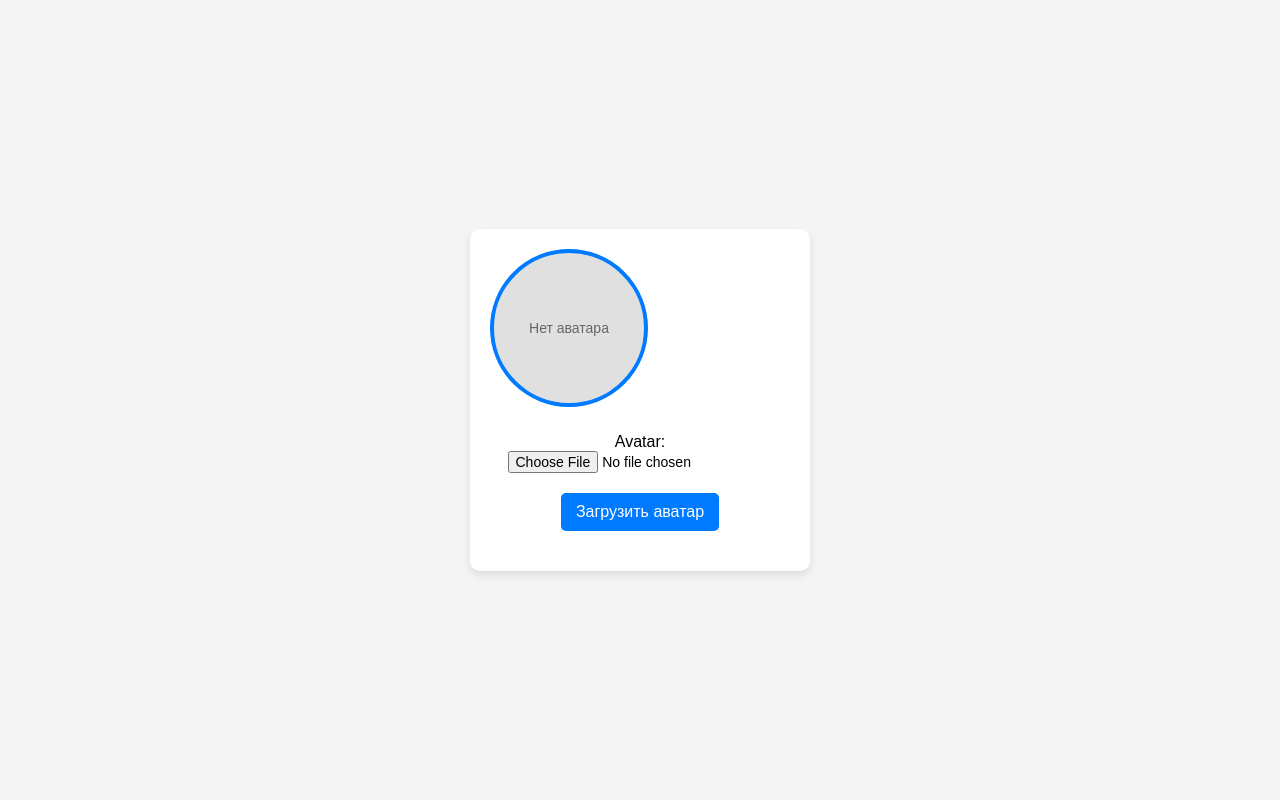
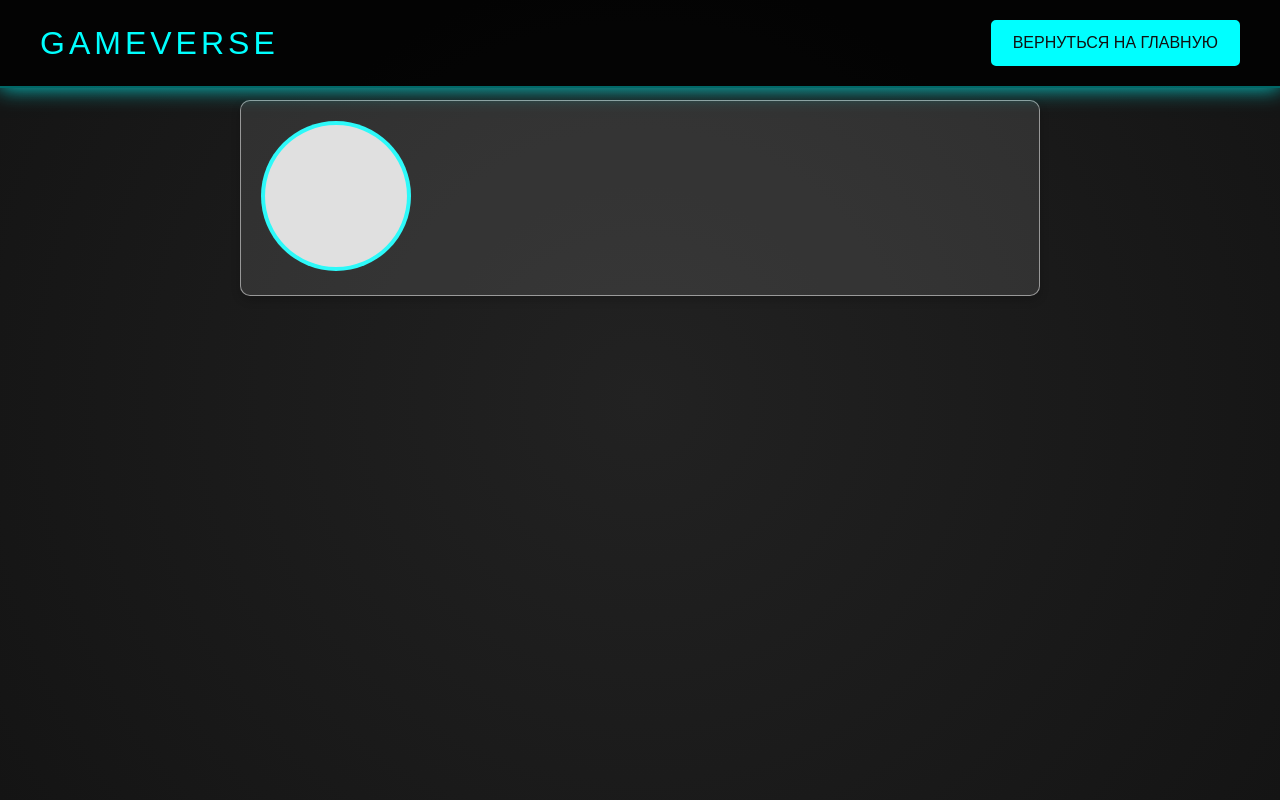
Before and after one commit to DimaGDD/MyTestSity, a Django app: page /profile_settings/ in a window 1280 px wide. Run offline with Django 5.2, Linux system fonts and the light colour scheme; the visitor is signed in with stand-in values (Sample User, id 1).

Commit message:
edit profile page
Add opportunity to change avatar

```diff
--- a/mysite/main_page/static/main_page/css/style.css
+++ b/mysite/main_page/static/main_page/css/style.css
@@ -24,17 +24,54 @@ header {
     border-bottom: 2px solid rgba(0, 255, 255, 0.4);
     z-index: 1100;
     position: fixed;
+/*    width: 98.9%;*/
     width: 100%;
     top: 0;
     left: 0;
 }
 
-/* Выпадающее меню */
+.profile-icon {
+    width: 50px;
+    height: 50px;
+    border-radius: 50%;
+    background-color: transparent;
+    display: flex;
+    justify-content: center;
+    align-items: center;
+    font-size: 20px;
+    cursor: pointer;
+    transition: opacity 0.3s;
+    overflow: hidden;
+    position: relative;
+}
+
+.avatar {
+    width: 100%;
+    height: 100%;
+    border-radius: 50%;
+    object-fit: cover;
+    pointer-events: none;
+    background-color: transparent;
+}
+
+.avatar-placeholder {
+    width: 100%;
+    height: 100%;
+    border-radius: 50%;
+    background-color: #e0e0e0;
+    display: flex;
+    justify-content: center;
+    align-items: center;
+    font-size: 14px;
+    color: #666;
+    pointer-events: none;
+}
+
 .dropdown-menu {
-    display: none; /* По умолчанию скрыто */
+    display: none;
     position: absolute;
-    top: 60px; /* Расположение под иконкой */
-    right: 20px; /* Правое выравнивание */
+    top: 60px;
+    right: 20px;
     background-color: rgba(0, 0, 0, 0.85);
     box-shadow: 0 0 10px rgba(0, 255, 255, 0.8);
     border-radius: 5px;
@@ -51,15 +88,15 @@ header {
     cursor: pointer;
     transition: background-color 0.3s, color 0.3s;
     width: 100%;
-    text-align: left; /* Выравнивание текста */
+    text-align: left;
 }
 
 .menu-item:hover {
-    background-color: rgba(0, 255, 255, 0.1); /* Эффект при наведении */
+    background-color: rgba(0, 255, 255, 0.1);
 }
 
 .logout-button {
-    color: red; /* Цвет для кнопки выхода */
+    color: red;
     border: 2px solid red; /* Рамка для кнопки выхода */
 }
 
@@ -94,20 +131,6 @@ header {
     background-color: #ff00ff;
     box-shadow: 0 0 10px rgba(255, 0, 255, 0.8);
     transform: scale(1.05);
-}
-
-.profile-icon {
-    width: 50px;
-    height: 50px;
-    border-radius: 50%;
-    background-color: #00ffff;
-    display: flex;
-    justify-content: center;
-    align-items: center;
-    color: #111;
-    font-size: 20px;
-    cursor: pointer;
-    transition: opacity 0.3s; /* Эффект затухания */
 }
 
 .profile-icon:hover {
--- a/mysite/mysite/urls.py
+++ b/mysite/mysite/urls.py
@@ -19,6 +19,9 @@ from django.urls import path, include
 from django.shortcuts import redirect
 from register_login import views as auth_views
 
+from django.conf import settings
+from django.conf.urls.static import static
+
 urlpatterns = [
     path('admin/', admin.site.urls),
     path('', include('register_login.urls')),
@@ -29,4 +32,4 @@ urlpatterns = [
 
     path('login/', auth_views.sign_in, name='login'),
     path('logout/', auth_views.user_logout, name='logout'),
-]
+] + static(settings.MEDIA_URL, document_root=settings.MEDIA_ROOT)
--- a/mysite/profile_page/static/profile_page/css/profile.css
+++ b/mysite/profile_page/static/profile_page/css/profile.css
@@ -1,36 +1,86 @@
-/* profile.css */
-
 body {
-    font-family: 'Arial', sans-serif;
-    background-color: #f4f4f4;
+    font-family: 'Orbitron', sans-serif;
+    background-color: radial-gradient(circle, rgba(34, 34, 34, 1) 0%, rgba(20, 20, 20, 1) 100%);
+    color: #fff;
     margin: 0;
     padding: 0;
     display: flex;
-    justify-content: center;
+    flex-direction: column;
     align-items: center;
-    height: 100vh;
 }
 
-.profile-container {
-    background-color: #fff;
-    border-radius: 10px;
-    padding: 20px;
-    box-shadow: 0 4px 8px rgba(0, 0, 0, 0.1);
-    text-align: center;
-    width: 300px;
+.header {
+    display: flex;
+    justify-content: space-between;
+    align-items: center;
+    padding: 20px 40px;
+    background-color: rgba(0, 0, 0, 0.85);
+    box-shadow: 0 0 20px rgba(0, 255, 255, 0.8);
+    border-bottom: 2px solid rgba(0, 255, 255, 0.4);
+    z-index: 1100;
+    position: fixed;
+    width: 100%;
+    top: 0;
+    left: 0;
 }
 
-.avatar-section {
-    margin-bottom: 20px;
+.back-button {
+    background-color: #00ffff;
+    color: #111;
+    border: 2px solid #00ffff;
+    padding: 12px 20px;
+    font-family: 'Orbitron', sans-serif;
+    font-size: 1rem;
+    text-transform: uppercase;
+    cursor: pointer;
+    border-radius: 5px;
+    transition: background-color 0.3s, box-shadow 0.3s, transform 0.3s;
+    outline: none;
+    margin-left: 5px;
+}
+
+.back-button:hover {
+    background-color: #ff00ff;
+    box-shadow: 0 0 10px rgba(255, 0, 255, 0.8);
+    transform: scale(1.05);
+}
+
+
+.form-container {
+    display: flex;
+    flex-direction: column;
+    background-color: rgba(255, 255, 255, 0.1);
+    border: 1px solid rgba(255, 255, 255, 0.5);
+    box-shadow: 0 4px 10px rgba(0, 0, 0, 0.2);
+    padding: 20px;
+    border-radius: 10px;
+    width: 100%;
+    max-width: 800px;
+    margin: 100px;
+}
+
+.avatar-container {
+    position: relative;
+    display: inline-block;
+}
+
+.avatar-container label {
+    cursor: pointer; /* Меняем курсор на указатель */
+}
+
+.avatar-wrapper {
+    border: 2px solid rgba(0, 255, 255, 0.8);
+    border-radius: 50%;
+    overflow: hidden;
+    width: 150px;
+    height: 150px;
 }
 
 .avatar {
-    width: 150px;
-    height: 150px;
-    border-radius: 50%;
+    width: 100%;
+    height: 100%;
+    transition: opacity 0.3s;
     object-fit: cover;
-    margin-bottom: 10px;
-    border: 4px solid #007bff;
 }
 
 .avatar-placeholder {
@@ -43,36 +93,24 @@ body {
     align-items: center;
     font-size: 14px;
     color: #666;
-    margin-bottom: 10px;
-    border: 4px solid #007bff;
+    border: 4px solid rgba(0, 255, 255, 0.8);
 }
 
-form {
-    display: flex;
-    flex-direction: column;
-    align-items: center;
+.edit-icon {
+    position: absolute;
+    top: 50%;
+    left: 50%;
+    transform: translate(-50%, -50%);
+    display: none;
+    color: #00ffff;
+    font-size: 24px;
 }
 
-form button {
-    background-color: #007bff;
-    color: #fff;
-    padding: 10px 15px;
-    border: none;
-    border-radius: 5px;
-    cursor: pointer;
-    font-size: 16px;
-    transition: background-color 0.3s ease;
+.avatar-container:hover .edit-icon {
+    display: block;
+    opacity: 1;
 }
 
-form button:hover {
-    background-color: #0056b3;
+.avatar-container:hover .avatar {
+    opacity: 0.6;
 }
-
-form input[type="file"] {
-    margin-bottom: 15px;
-    font-size: 14px;
-}
-
-form p {
-    margin-bottom: 5px;
-}
--- /dev/null
+++ b/mysite/profile_page/static/profile_page/js/script.js
@@ -0,0 +1,3 @@
+document.getElementById('avatar-input').addEventListener('change', function() {
+    this.form.submit();
+});
--- a/mysite/profile_page/templates/profile_page/profile.html
+++ b/mysite/profile_page/templates/profile_page/profile.html
@@ -3,25 +3,57 @@
 <head>
     <meta charset="UTF-8">
     <meta name="viewport" content="width=device-width, initial-scale=1.0">
-    <title>Профиль</title>
+    <title>Профиль | GameVerse</title>
 
     {% load static %}
-    <link rel="stylesheet" href="{% static 'css/profile.css' %}">
+    {% load custom_filters %}
+
+    <link rel="stylesheet" href="{% static 'main_page/css/style.css' %}">
+    <link rel="stylesheet" href="{% static 'profile_page/css/profile.css' %}">
+
+    <link rel="stylesheet" href="https://cdnjs.cloudflare.com/ajax/libs/font-awesome/6.0.0-beta3/css/all.min.css">
 </head>
 <body>
-    <div class="profile-container">
-        <div class="avatar-section">
+
+    <header class="header">
+        <div class="logo">GameVerse</div>
+        <div class="auth-buttons">
+            <button class="back-button" onclick="window.location.href='{% url 'home_page' %}'">Вернуться на главную</button>
+        </div>
+    </header>
+
+
+    <div class="form-container">
+        <form method="POST" enctype="multipart/form-data">
+            {% csrf_token %}
+
+            <div class="avatar-container">
+                <label for="avatar-upload">
+                    {% if user.avatar %}
+                        <div class="avatar-wrapper">
+                            <img src="{{ user.avatar.url }}" alt="User Avatar" class="avatar">
+                        </div>
+                    {% else %}
+                        <div class="avatar-placeholder"></div>
+                    {% endif %}
+                    <div class="edit-icon">
+                        <i class="fas fa-pencil-alt"></i>
+                    </div>
+                </label>
+                <input type="file" id="avatar-upload" name="avatar" accept="image/*" style="display: none;" onchange="this.form.submit();">
+            </div>
             {% if user.avatar %}
-                <img src="{{ user.avatar.url }}" alt="User Avatar" class="avatar">
-            {% else %}
-                <div class="avatar-placeholder">Нет аватара</div>
+            <!-- Кнопка для удаления аватара -->
+            <button type="submit" name="delete_avatar" class="delete-avatar-button">Удалить аватар</button>
             {% endif %}
-            <form method="POST" enctype="multipart/form-data">
-                {% csrf_token %}
-                {{ form.as_p }}
-                <button type="submit">Загрузить аватар</button>
-            </form>
-        </div>
+
+        </form>
     </div>
+
+
+
+
+    <script src="{% static 'main_page/js/script.js' %}"></script>
+    <script src="{% static 'profile_page/js/script.js' %}"></script>
 </body>
 </html>
--- /dev/null
+++ b/mysite/profile_page/templatetags/custom_filters.py
@@ -0,0 +1,7 @@
+from django import template
+
+register = template.Library()
+
+@register.filter
+def add_class(field, css_class):
+    return field.as_widget(attrs={"class": css_class})
--- a/mysite/profile_page/views.py
+++ b/mysite/profile_page/views.py
@@ -11,9 +11,19 @@ def profile_page(request):
     form = AvatarUploadForm(instance=request.user)
 
     if request.method == 'POST':
-        form = AvatarUploadForm(request.POST, request.FILES, instance=request.user)
-        if form.is_valid():
-            form.save()
+        if 'avatar' in request.FILES:
+            avatar_form = AvatarUploadForm(request.POST, request.FILES, instance=request.user)
+
+            old_avatar = request.user.avatar
+            old_avatar.delete()
+
+            if avatar_form.is_valid():
+                avatar_form.save()
+                return redirect('profile_page')
+
+        elif 'delete_avatar' in request.POST:
+            if request.user.avatar:
+                request.user.avatar.delete()
             return redirect('profile_page')
 
     return render(request, 'profile_page/profile.html', {'form': form, 'user': request.user})
--- a/mysite/register_login/models.py
+++ b/mysite/register_login/models.py
@@ -37,6 +37,10 @@ class CustomUserManager(BaseUserManager):
                     return user_id
 
 
+def user_avatar_path(instance, filename):
+    return f'{instance.email}/avatar/{filename}'
+
+
 class User(AbstractBaseUser, PermissionsMixin):
     username = models.CharField(max_length=50, blank=False)
     email = models.EmailField(unique=True, blank=False)
@@ -44,7 +48,7 @@ class User(AbstractBaseUser, PermissionsMixin):
     first_name = models.CharField(max_length=30, blank=True)
     last_name = models.CharField(max_length=30, blank=True)
 
-    avatar = models.ImageField(upload_to='avatars/', blank=True, null=True)
+    avatar = models.ImageField(upload_to=user_avatar_path, blank=True, null=True)
 
     is_active = models.BooleanField(default=True)
     is_staff = models.BooleanField(default=False)
```
Also changed, not shown: mysite/main_page/templates/main_page/index.html (+7 -1 lines), mysite/register_login/migrations/0001_initial.py, mysite/register_login/migrations/0002_alter_user_avatar.py, mysite/register_login/migrations/0003_user_date_joined.py (deleted), mysite/register_login/migrations/0004_user_avatar.py (deleted), mysite/users_media/dimagdd@mail.ru/avatar/DimaGDD.jpg (added), mysite/users_media/lera@mail.ru/avatar/DimaGDD.jpg (added), mysite/users_media/lera@mail.ru/avatar/DimaGDD_OX5LUKn.jpg (added), mysite/users_media/lera@mail.ru/avatar/Marci_512.png (renamed from mysite/users_media/avatars/Marci_512.png), mysite/users_media/lera@mail.ru/avatar/Marci_512_u9YZzsA.png (added).
